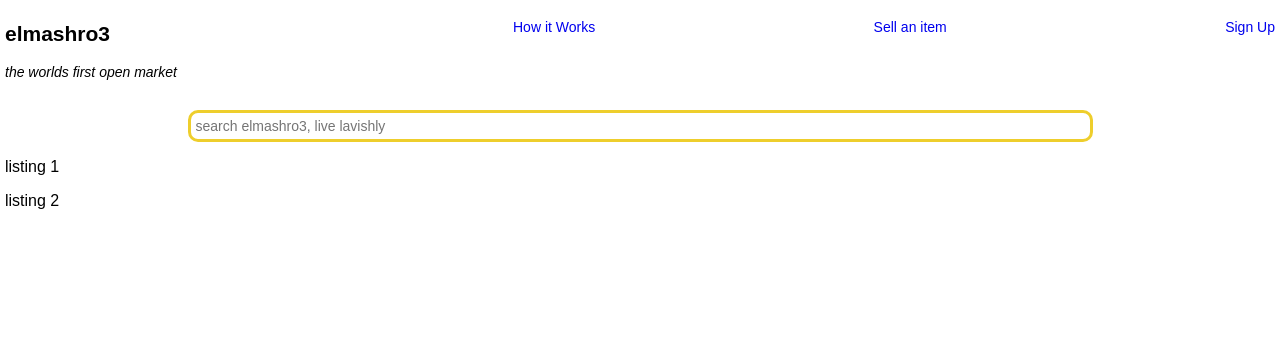
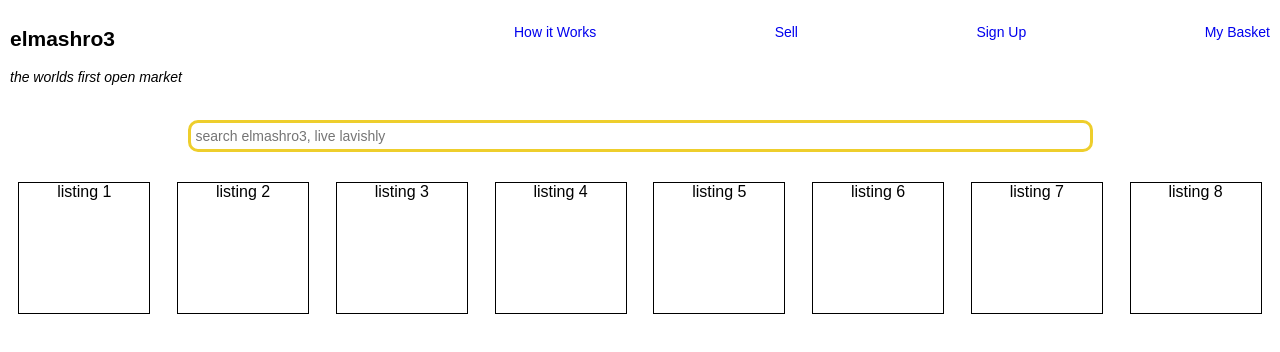
Before and after one commit to y-zaky/elmashro3, a React (Create React App) app: page / in a window 1280 px wide. Shown: the top 352 px of the page. Built offline with nearby package versions, Linux system fonts and the light colour scheme.

Commit message:
listings container css

```diff
--- a/src/App.css
+++ b/src/App.css
@@ -26,7 +26,7 @@
   display: flex;
   justify-content: space-between;
   margin-bottom: 30px;
-
+  padding: 5px;
 }
 
 
@@ -62,6 +62,21 @@ a:hover
   padding: 5px;
   font-size: 14px;
   border: solid rgb(238, 206, 44);
+  margin-bottom: 30px;
+}
+
+.listings-container {
+  display: flex;
+  justify-content: space-around;
+  flex-wrap: wrap;
+  text-align: center;
+}
+
+.listing {
+  height: 130px;
+  width: 130px;
+  border: solid 1px black;
+  margin-bottom: 10px;
 }
 
   /* WebKit and Opera browsers */
--- a/src/App.js
+++ b/src/App.js
@@ -5,7 +5,7 @@ class App extends Component {
   constructor(props) {
     super(props)
     this.state = {
-      listings: ['listing 1', 'listing 2'],
+      listings: ['listing 1', 'listing 2', 'listing 3', 'listing 4', 'listing 5', 'listing 6', 'listing 7', 'listing 8'],
       trendingItems: ['ps4', 'xbox1', 'nintendo switch']
     }
   }
@@ -15,19 +15,21 @@ class App extends Component {
       <div className="App">
         <Header />
         <Search />
-        <Listings value={this.state.listings} />
+        <section className = "listings-container">
+          <Listing value={this.state.listings} />
+        </section>
       </div>
     );
   }
 }
 
 
-class Listings extends Component {
+class Listing extends Component {
   render() {
     return (
-      this.props.value.map((listing, index) => {
-        return (<p key={index}>{listing}</p>)
-      })
+        this.props.value.map((listing, index) => {
+          return (<div class="listing" key={index}>{listing}</div>)
+        })
     );
   }
 }
@@ -37,8 +39,9 @@ class Navbar extends Component {
     return (
       <ul className="Navbar">
         <li><a href='#'>How it Works</a></li>
-        <li><a href='#'>Sell an item</a></li>
+        <li><a href='#'>Sell</a></li>
         <li><a href='#'>Sign Up</a></li>
+        <li><a href='#'>My Basket</a></li>
       </ul>
     )
   }
```
